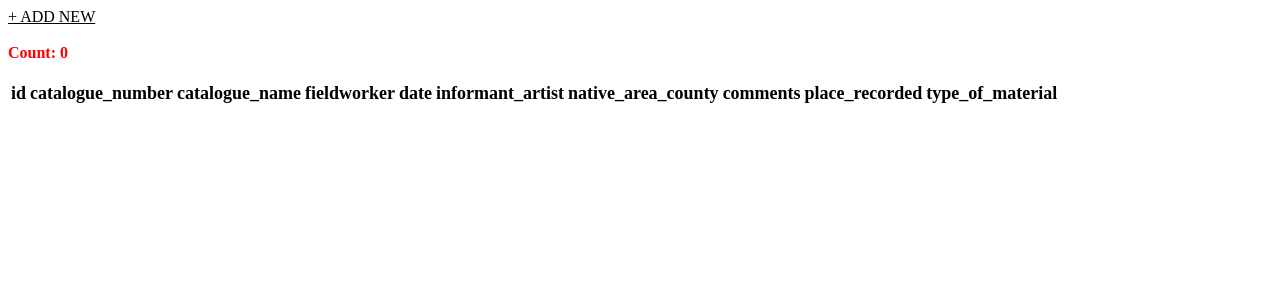
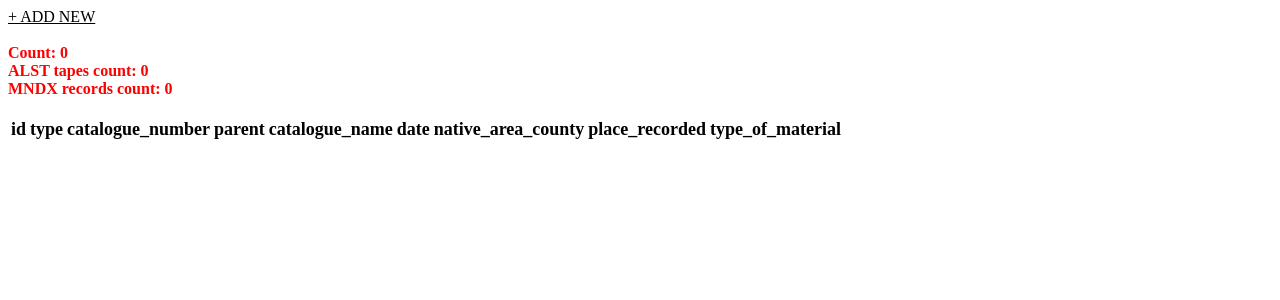
Before and after one commit to UoEMainLibrary/school_of_scottish_studies_archive, a Django app: page /alst_table/ in a window 1280 px wide. Shown: the top 300 px of the page. Run offline with Django 4.2, Linux system fonts and the light colour scheme; data that the repository does not hold is empty; parts of the project's set-up code (start-up, migrations or seed data) failed here and were passed over.

Commit message:
alst and mndx in one DB. All works. Still on sqlite

```diff
--- a/sssa_project/sssa_app/templates/alst_table.html
+++ b/sssa_project/sssa_app/templates/alst_table.html
@@ -11,17 +11,21 @@
 <br>
 <br>
 <p style="color: red; margin: 0px"> <strong>Count: {{ all_count }}</strong></p>
+<p style="color: red; margin: 0px"> <strong>ALST tapes count: {{ alst_count }}</strong></p>
+<p style="color: red; margin: 0px"> <strong>MNDX records count: {{ mndx_count }}</strong></p>
 <br>
 <table>
     <tr>
         <th scope="col" style="font-size: 18px; vertical-align: middle;">id</th>
+        <th scope="col" style="font-size: 18px; vertical-align: middle;">type</th>
         <th scope="col" style="font-size: 18px; vertical-align: middle;">catalogue_number</th>
+        <th scope="col" style="font-size: 18px; vertical-align: middle;">parent</th>
         <th scope="col" style="font-size: 18px; vertical-align: middle;">catalogue_name</th>
-        <th scope="col" style="font-size: 18px; vertical-align: middle;">fieldworker</th>
+
         <th scope="col" style="font-size: 18px; vertical-align: middle;">date</th>
-        <th scope="col" style="font-size: 18px; vertical-align: middle;">informant_artist</th>
+
         <th scope="col" style="font-size: 18px; vertical-align: middle;">native_area_county</th>
-        <th scope="col" style="font-size: 18px; vertical-align: middle;">comments</th>
+
         <th scope="col" style="font-size: 18px; vertical-align: middle;">place_recorded</th>
         <th scope="col" style="font-size: 18px; vertical-align: middle;">type_of_material</th>
     </tr>
@@ -30,13 +34,15 @@
     <tbody>
     <tr data-href = "{% url 'alst_details_record' alst_record.id %}">
         <th style="vertical-align: middle; border-top: 1px solid black;text-align: center; font-size:11px">{{ alst_record.id }}</th>
+        <th style="vertical-align: middle; border-top: 1px solid black;text-align: center; font-size:11px">{{ alst_record.type }}</th>
         <th style="vertical-align: middle; border-top: 1px solid black;text-align: center; font-size:11px">{{ alst_record.catalogue_number }}</th>
+        <th style="vertical-align: middle; border-top: 1px solid black;text-align: center; font-size:11px">{{ alst_record.parent }}</th>
         <th style="vertical-align: middle; border-top: 1px solid black;text-align: center; font-size:11px">{{ alst_record.catalogue_name }}</th>
-        <th style="vertical-align: middle; border-top: 1px solid black;text-align: center; font-size:11px">{{ alst_record.fieldworker }}</th>
+
         <th style="vertical-align: middle; border-top: 1px solid black;text-align: center; font-size:11px">{{ alst_record.date }}</th>
-        <th style="vertical-align: middle; border-top: 1px solid black;text-align: center; font-size:11px">{{ alst_record.informant_artist }}</th>
+
         <th style="vertical-align: middle; border-top: 1px solid black;text-align: center; font-size:11px">{{ alst_record.native_area_county }}</th>
-        <th style="vertical-align: middle; border-top: 1px solid black;text-align: center; font-size:11px">{{ alst_record.comments }}</th>
+
         <th style="vertical-align: middle; border-top: 1px solid black;text-align: center; font-size:11px">{{ alst_record.place_recorded }}</th>
         <th style="vertical-align: middle; border-top: 1px solid black;text-align: center; font-size:11px">{{ alst_record.type_of_material }}</th>
     </tr>
--- a/sssa_project/sssa_app/views.py
+++ b/sssa_project/sssa_app/views.py
@@ -1,6 +1,7 @@
 from django.shortcuts import render, redirect
 from .models import Alst, AlstTable
 from .forms import *
+from django.db.models import Q
 
 
 
@@ -12,10 +13,14 @@ def home (request):
 def alst_table(request):
     alst_records = Alst.objects.all() [:5000] #show only 5000 record in the table
     all_count = Alst.objects.count()
+    alst_count = Alst.objects.filter( Q(type__exact= "ALST")).count()
+    mndx_count = Alst.objects.filter(Q(type__exact="MNDX")).count()
 
     return render(request, "alst_table.html", {
         "alst_records": alst_records,
         "all_count": all_count,
+        "alst_count": alst_count,
+        "mndx_count": mndx_count,
     })
 
 def alst_create_record(request):
```
Also changed, not shown: sssa_project/sssa_app/admin.py (line endings or trailing spaces).
